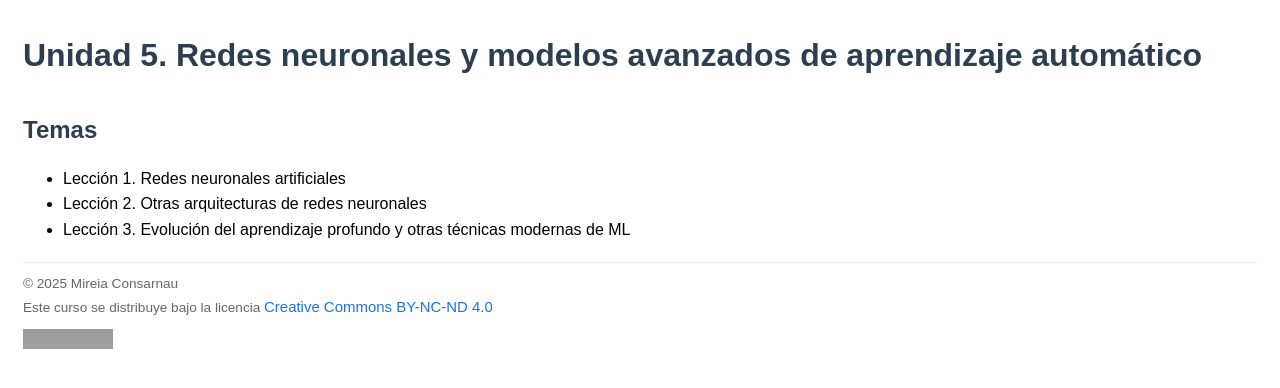
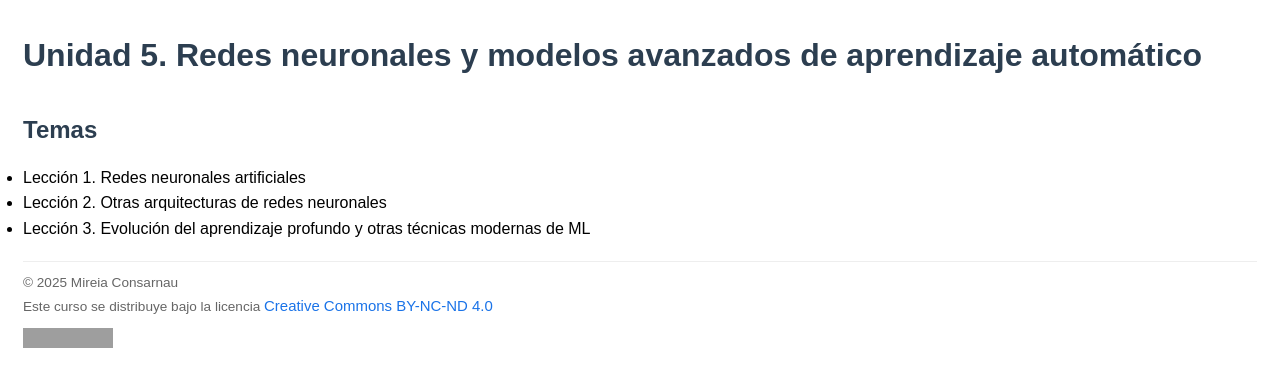
Before and after one commit to mireiaconsarnau/machine_learning, a Jekyll site: the page built from unidad5.md, in a window 1280 px wide. Shown: the top 388 px of the page. Built offline with Jekyll 4.4.1, drawn with Linux system fonts in a browser that asks for light colours; grey boxes are pictures that could not be loaded.

Commit message:
Update custom.css

```diff
--- a/assets/css/custom.css
+++ b/assets/css/custom.css
@@ -51,17 +51,23 @@
 ul.recursos li {
   margin: 0;
   padding: 0;
-  line-height: 1.3;
-  display: list-item;
+  line-height: 1.2; /* més compacte */
 }
 
 ul.recursos a {
   font-size: 1em;
-  line-height: 1.3;
+  display: inline;
 }
 
+ul, ol {
+  margin: 0;
+  padding: 0;
+}
 
-
+li {
+  margin: 0;
+  padding: 0;
+}
 
 
 /* Responsivitat bàsica */
```
